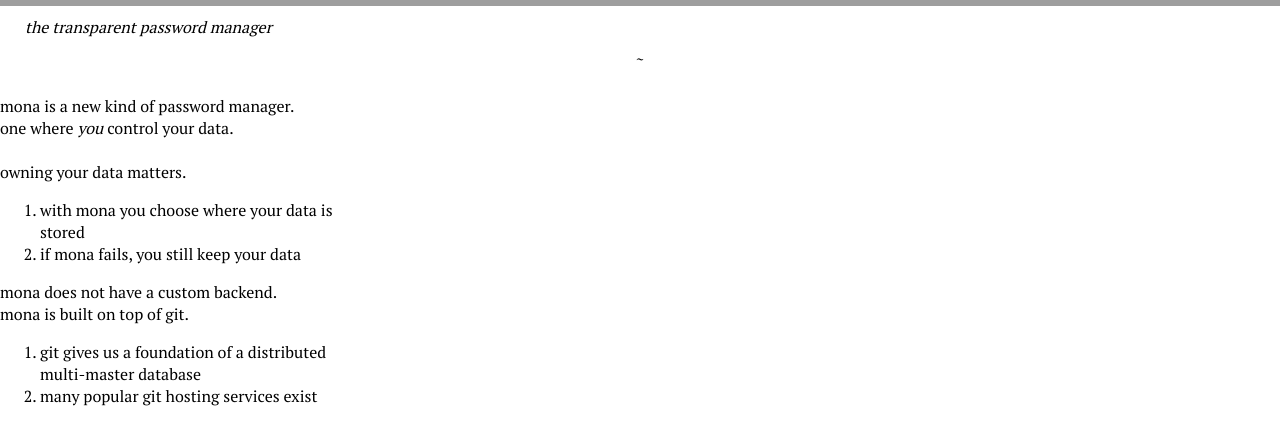
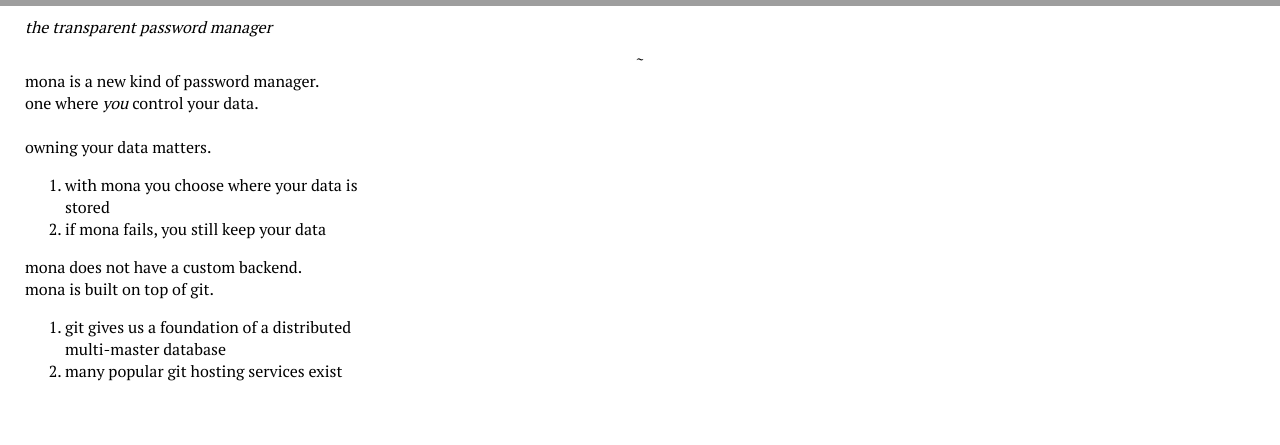
Before and after one commit to hermits-grove/mona, a browser extension: page index.html in a window 1280 px wide. Shown: the part 99-544 px from the top of the page. Drawn offline with Linux system fonts and the light colour scheme; grey boxes are pictures that could not be loaded.

Commit message:
y x not x y

```diff
--- a/style.css
+++ b/style.css
@@ -32,7 +32,7 @@
 
 .description {
     font-size: 12pt;
-    padding: 25px 0px;
+    padding: 0px 25px;
     max-width: 350px;
 }
 
```
